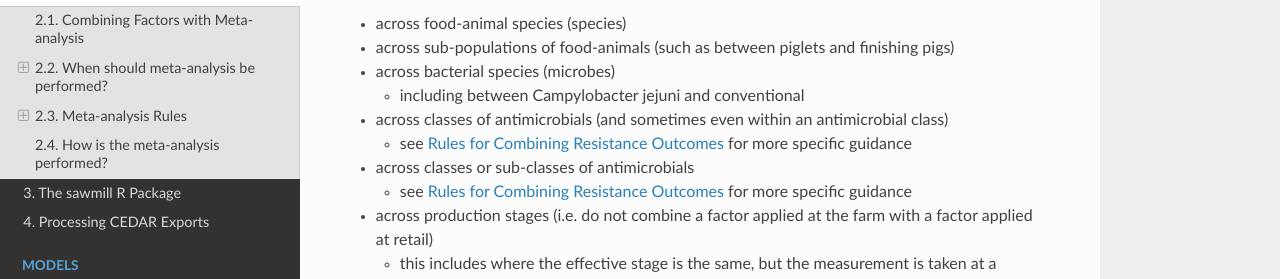
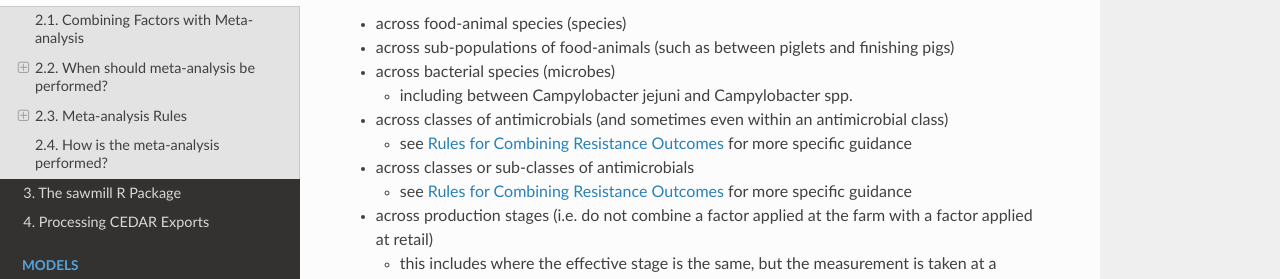
Before and after one commit to iAM-AMR/iAM.AMR.DOC, a Sphinx documentation site: the page built from source/model_building/meta_analysis_guidelines.rst, in a window 1280 px wide and 900 px high, scrolled down 352 px. Shown: the part 172-451 px from the top of the window. Built offline with Sphinx 7.4.7 and the Read the Docs theme 2.0.0, drawn with Linux system fonts in a browser that asks for light colours; pages that are not in the unit, such as notebooks, are missing from menus; a script that is not in the unit is left out; some of the changed text lies outside the part shown.

Commit message:
update MA guidelines
Update resistance outcomes table to indicate that azithromycin and erythromycin cannot be combined together, correct Campy example in 2.2

```diff
--- a/source/model_building/meta_analysis_guidelines.rst
+++ b/source/model_building/meta_analysis_guidelines.rst
@@ -19,7 +19,7 @@
 * across sub-populations of food-animals (such as between piglets and finishing pigs)
 * across bacterial species (microbes)
 
-  * including between Campylobacter jejuni and conventional
+  * including between Campylobacter jejuni and Campylobacter spp.
 
 * across classes of antimicrobials (and sometimes even within an antimicrobial class)
 
```
Also changed, not shown: other parts of source/model_building/meta_analysis_guidelines.rst (+1 -0 lines).
